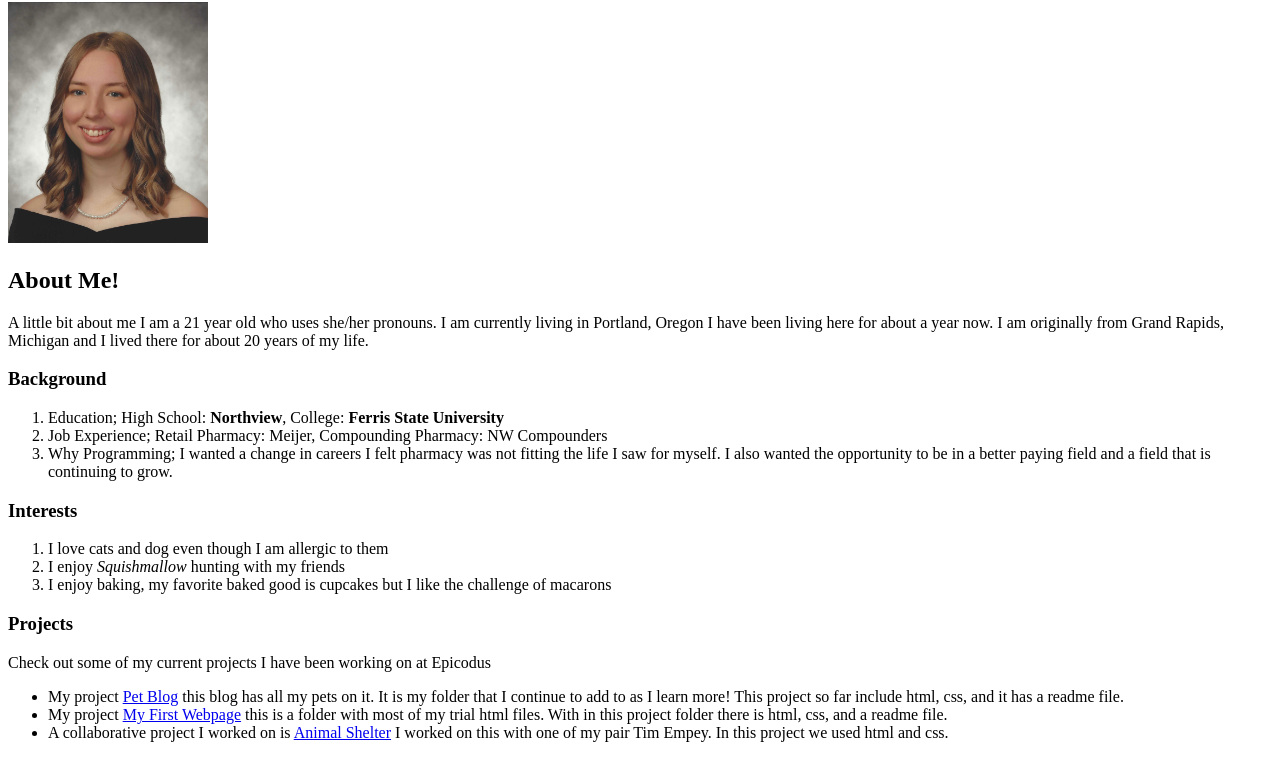
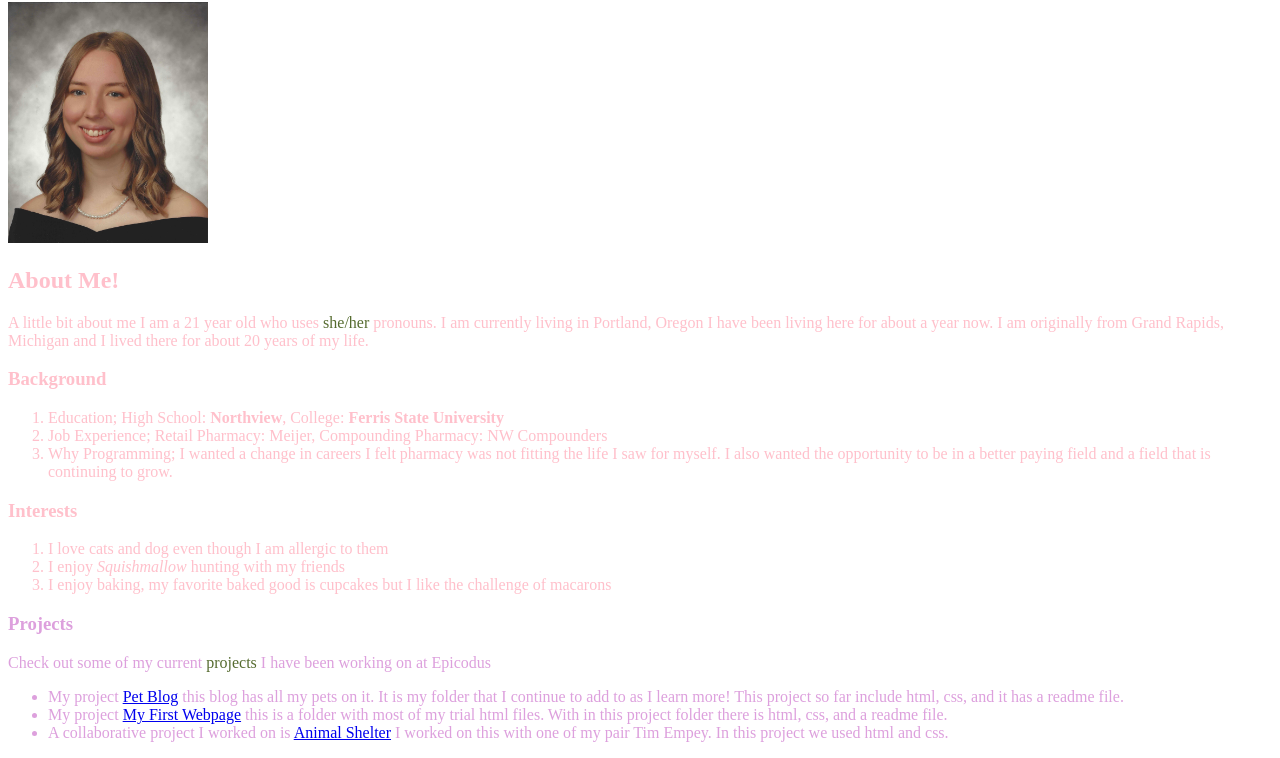
Before and after one commit to aldeling/portfolio, a plain HTML site: page index.html in a window 1280 px wide. Shown: the part 78-836 px from the top of the page. Drawn offline with Linux system fonts and the light colour scheme.

Commit message:
add div and span, add style to divs and spans

```diff
--- a/css/styles.css
+++ b/css/styles.css
@@ -1,3 +1,12 @@
 h1{
   text-align: center;
 }
+.about{
+  color:pink;
+}
+.project{
+  color:plum;
+}
+.highlight{
+  color:darkolivegreen;
+}
--- a/index.html
+++ b/index.html
@@ -7,8 +7,9 @@
 <body>
   <h1>Athea DeLing</h1>
     <img src="pictures/athea.jpg" alt="A professional picture of Athea DeLing" width="200px">
-  <h2>About Me!</h2>
-    <p>A little bit about me I am a 21 year old who uses she/her pronouns. I am currently living in Portland, Oregon I have been living here for about a year now. I am originally from Grand Rapids, Michigan and I lived there for about 20 years of my life.</p>
+  <div class="about">
+    <h2>About Me!</h2>
+    <p>A little bit about me I am a 21 year old who uses <span class="highlight">she/her</span> pronouns. I am currently living in Portland, Oregon I have been living here for about a year now. I am originally from Grand Rapids, Michigan and I lived there for about 20 years of my life.</p>
     <h3>Background</h3>
       <ol>
         <li>Education; High School: <strong>Northview</strong>, College: <strong>Ferris State University</strong></li>
@@ -21,12 +22,15 @@
         <li>I enjoy <em>Squishmallow</em> hunting with my friends</li>
         <li>I enjoy baking, my favorite baked good is cupcakes but I like the challenge of macarons</li>
       </ol>
+  </div>
+  <div class="project">
     <h3>Projects</h3>
-      <p>Check out some of my current projects I have been working on at Epicodus</p>
+      <p>Check out some of my current <span class="highlight">projects</span> I have been working on at Epicodus</p>
       <ul>
         <li>My project <a href="https://github.com/aldeling/pet-blog">Pet Blog</a> this blog has all my pets on it. It is my folder that I continue to add to as I learn more! This project so far include html, css, and it has a readme file.</li>
         <li>My project <a href="https://github.com/aldeling/my-first-webpage">My First Webpage</a> this is a folder with most of my trial html files. With in this project folder there is html, css, and a readme file.</li>
         <li>A collaborative project I worked on is <a href="https://github.com/aldeling/animal-shelter">Animal Shelter</a> I worked on this with one of my pair Tim Empey. In this project we used html and css.</li>
       </ul>
+  </div>
 </body>
 </html>
```
